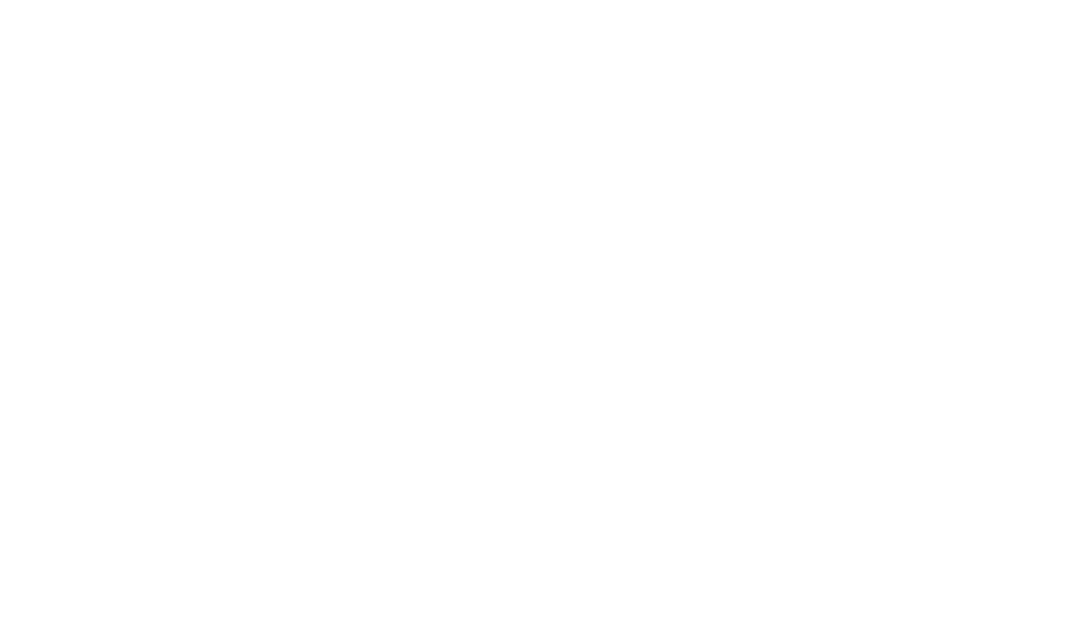
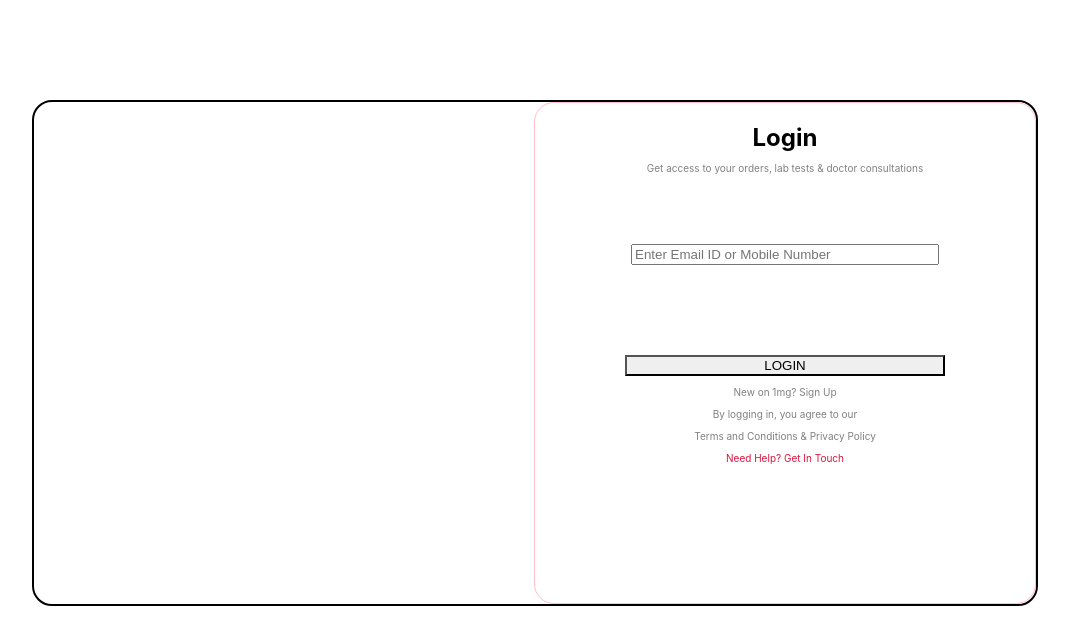
Before and after one commit to shubhamkmit9021/1mg-clone, a React (Create React App) app in the folder 1mg-clone-app/: page / in a window 1280 px wide. Shown: the top 644 px of the page, without its empty margins (105-1174 px from the left). Built offline with nearby package versions, Linux system fonts and the light colour scheme.

Commit message:
login working

```diff
--- a/1mg-clone-app/package.json
+++ b/1mg-clone-app/package.json
@@ -13,6 +13,7 @@
     "react": "^18.2.0",
     "react-dom": "^18.2.0",
     "react-icons": "^4.4.0",
+    "react-router-dom": "^6.4.2",
     "react-scripts": "5.0.1",
     "web-vitals": "^2.1.4"
   },
--- a/1mg-clone-app/src/App.js
+++ b/1mg-clone-app/src/App.js
@@ -1,10 +1,11 @@
 import logo from './logo.svg';
 import './App.css';
+import Login from "./Components Abhishek/login"
 
 function App() {
   return (
     <div className="App">
-
+      <Login/>
     </div>
   );
 }
--- /dev/null
+++ b/1mg-clone-app/src/Components Abhishek/login.jsx
@@ -0,0 +1,50 @@
+import { FormControl, Input, Stack, Heading, Text, Button, Container, Link, HStack, Box, } from "@chakra-ui/react";
+import React from "react";
+import { useState } from "react";
+
+
+
+const Login = () => {
+    return (
+        <Box border='2px solid black' borderRadius='20px' w='max-content' margin='auto' mt='100px'>
+
+            <HStack spacing=''>
+                <Box w='500px' h='500px' bg='white' borderRadius='20px'>
+                    {/* carousel box */}
+
+                </Box>
+
+                <Box w='500px' h='500px' bg='white' border='1px solid pink' borderRadius='20px'>
+                    <Heading mb={4}>Login</Heading>
+                    <Text fontSize='10px' color='grey'>
+                        Get access to your orders, lab tests & doctor consultations
+                    </Text>
+                    <FormControl >
+                        <Input width='300px' mt='60px' name="email" type="email" placeholder="Enter Email ID or Mobile Number" />
+                    </FormControl>
+                    <FormControl>
+                        <Button mt='90px' w='320px' colorScheme='blue' >LOGIN</Button>
+                    </FormControl>
+                    <Text fontSize='10px' color='grey'>
+                        New on 1mg? Sign Up
+                    </Text>
+
+                    <Text fontSize='10px' color='grey'>
+                        By logging in, you agree to our
+                    </Text>
+                    <Text fontSize='10px' color='grey'>
+                        <Link>Terms and Conditions</Link> & <Link>Privacy Policy</Link>
+                    </Text>
+
+                    <Text fontSize='10px' color='crimson'>
+                        Need Help? Get In Touch
+                    </Text>
+
+                </Box>
+
+            </HStack>
+        </Box>
+    )
+}
+
+export default Login;
```
Also changed, not shown: 1mg-clone-app/src/Components Abhishek/signup.jsx (added, +61 -0 lines), 1mg-clone-app/src/Components Abhishek/readme.txt (added), 1 other file (tests, documents, lock files or other folders).
